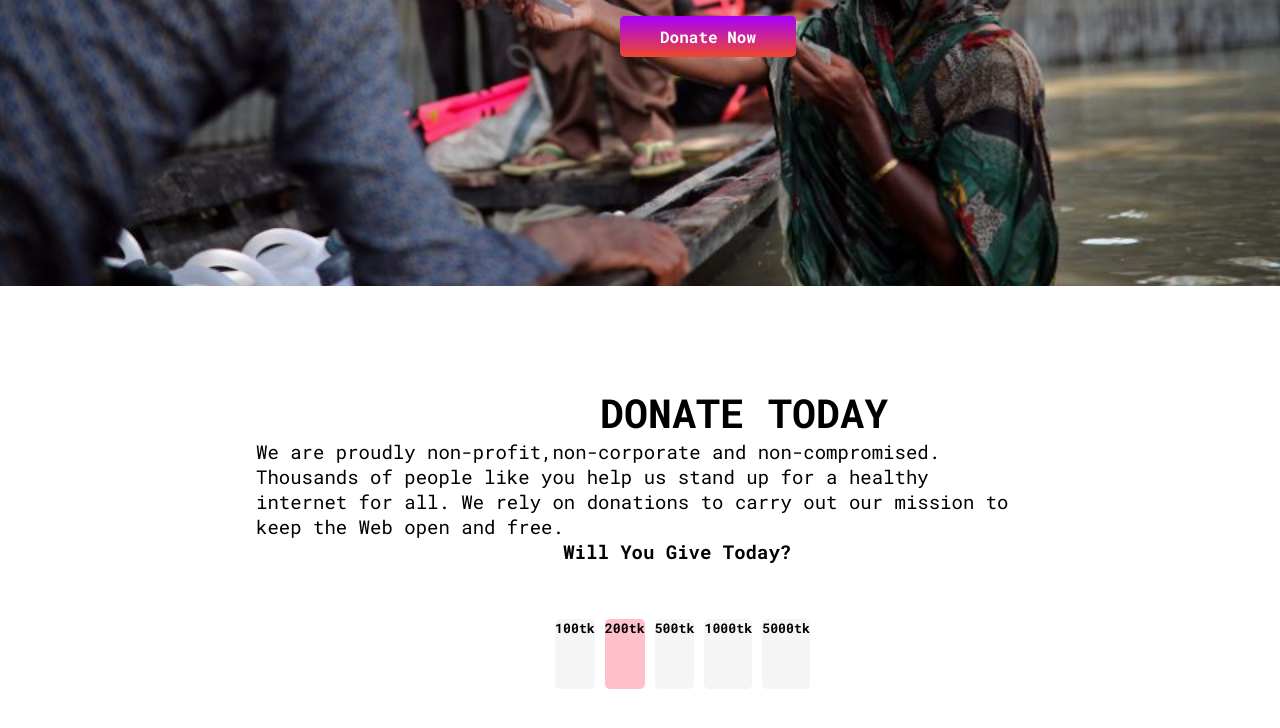
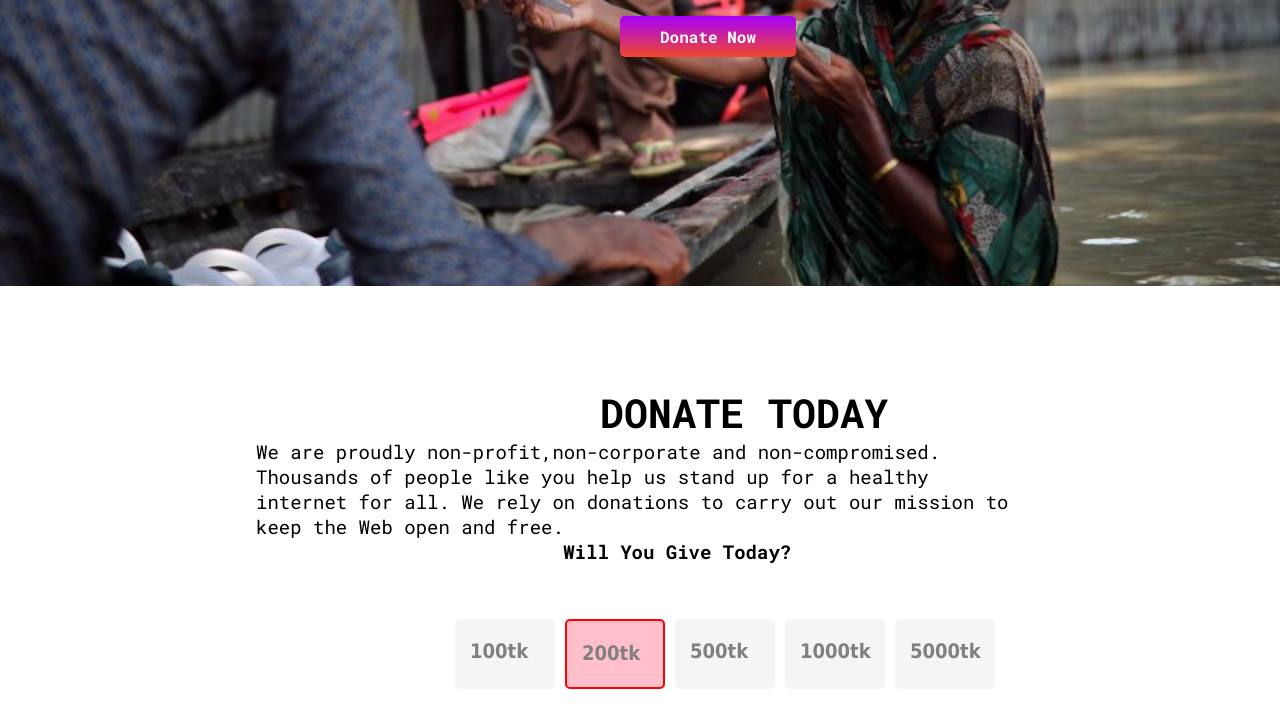
Before and after one commit to jerintanzim5/first-Milestone, a plain HTML site: page index.html in a window 1280 px wide. Shown: the part 414-1142 px from the top of the page. Drawn offline with Linux system fonts and the light colour scheme.

Commit message:
box added

```diff
--- a/index.html
+++ b/index.html
@@ -18,7 +18,7 @@
 </head>
 <body>
     <section>
-        <div class="top_banner">
+        <div id="top_banner">
             <div>
 
                 <h1>Let's Help Those Who Are<br><span>More In Need</span></h1>
@@ -37,20 +37,20 @@
             <p>We are proudly non-profit,non-corporate and non-compromised. Thousands of people like you help us stand up for a healthy internet for all. We rely on donations to carry out our mission to keep the Web open and free.<br><span class="bold">Will You Give Today? </span></p>
         </div>
         <div class="money-box">
-            <div class="money-box1">
-                <h5>100tk</h5>
+            <div>
+                <p class="money-box1">100tk</p>
             </div>
-            <div class="money-box2">
-                <h5>200tk</h5>
+            <div>
+                <p class="money-box2">200tk</p>
             </div>
-            <div class="money-box3">
-                <h5>500tk</h5>
+            <div>
+                <p class="money-box3">500tk</p>
             </div>
-            <div class="money-box4">
-                <h5>1000tk</h5>
+            <div>
+                <p class="money-box4">1000tk</p>
             </div>
-            <div class="money-box5">
-                <h5>5000tk</h5>
+            <div>
+                <p class="money-box5">5000tk</p>
             </div>
         </div>
 
--- a/style.css
+++ b/style.css
@@ -9,7 +9,7 @@ body{
     font-family: 'Roboto Mono', monospace;
 
 }
-.top_banner{
+#top_banner{
     background-image: url(images/first-pic.jpg);
     height:700px;
     background-repeat: no-repeat;
@@ -43,6 +43,9 @@ span{
     left:620px;
     padding: 10px 40px;
 }
+
+
+
 h2{
     font-size:40px;
     margin: 100px 0 0 600px;
@@ -61,46 +64,84 @@ p{
 
 .money-box{
     display: flex;
-    margin:50px 550px;
+    margin:50px 450px;
 
 }
 .money-box1{
-    width:90px;
+    width:100px;
     height:70px;
     background-color:whitesmoke;
     border-radius: 5px;
-    margin: 5px;
+    margin:5px;
+    padding-top:20px;
+    padding-right:25px;
+    padding-left:15px;
+    font-weight: 700;
+    font-size: 20px;
+    font-family:Tahoma;
+    color: gray;
 
 }
 .money-box2{
-    width:90px;
+    width:100px;
     height:70px;
     background-color: pink;
     border-radius: 5px;
     margin:5px;
+    border: 2px solid red;
+    padding-top:20px;
+    padding-right:25px;
+    padding-left:15px;
+    font-weight: 700;
+    font-size: 20px;
+    font-family:Tahoma;
+    color: gray;
 
 }
 .money-box3{
-    width:90px;
+    width:100px;
     height:70px;
     background-color:whitesmoke;
     border-radius: 5px;
     margin:5px;
+    padding-top:20px;
+    padding-right:25px;
+    padding-left:15px;
+    font-weight: 700;
+    font-size: 20px;
+    font-family:Tahoma;
+    color: gray;
 }
 .money-box4{
-    width:90px;
+    width:100px;
     height:70px;
     background-color:whitesmoke;
     border-radius: 5px;
     margin:5px;
+    padding-top:20px;
+    padding-right:25px;
+    padding-left:15px;
+    font-weight: 700;
+    font-size: 20px;
+    font-family:Tahoma;
+    color: gray;
 
 
 }
 .money-box5{
-    width:90px;
+    width:100px;
     height:70px;
     background-color:whitesmoke;
     border-radius: 5px;
     margin:5px;
+    padding-top:20px;
+    padding-right:25px;
+    padding-left:15px;
+    font-weight: 700;
+    font-size: 20px;
+    font-family:Tahoma;
+    color: gray;
+
+
 
 }
```
